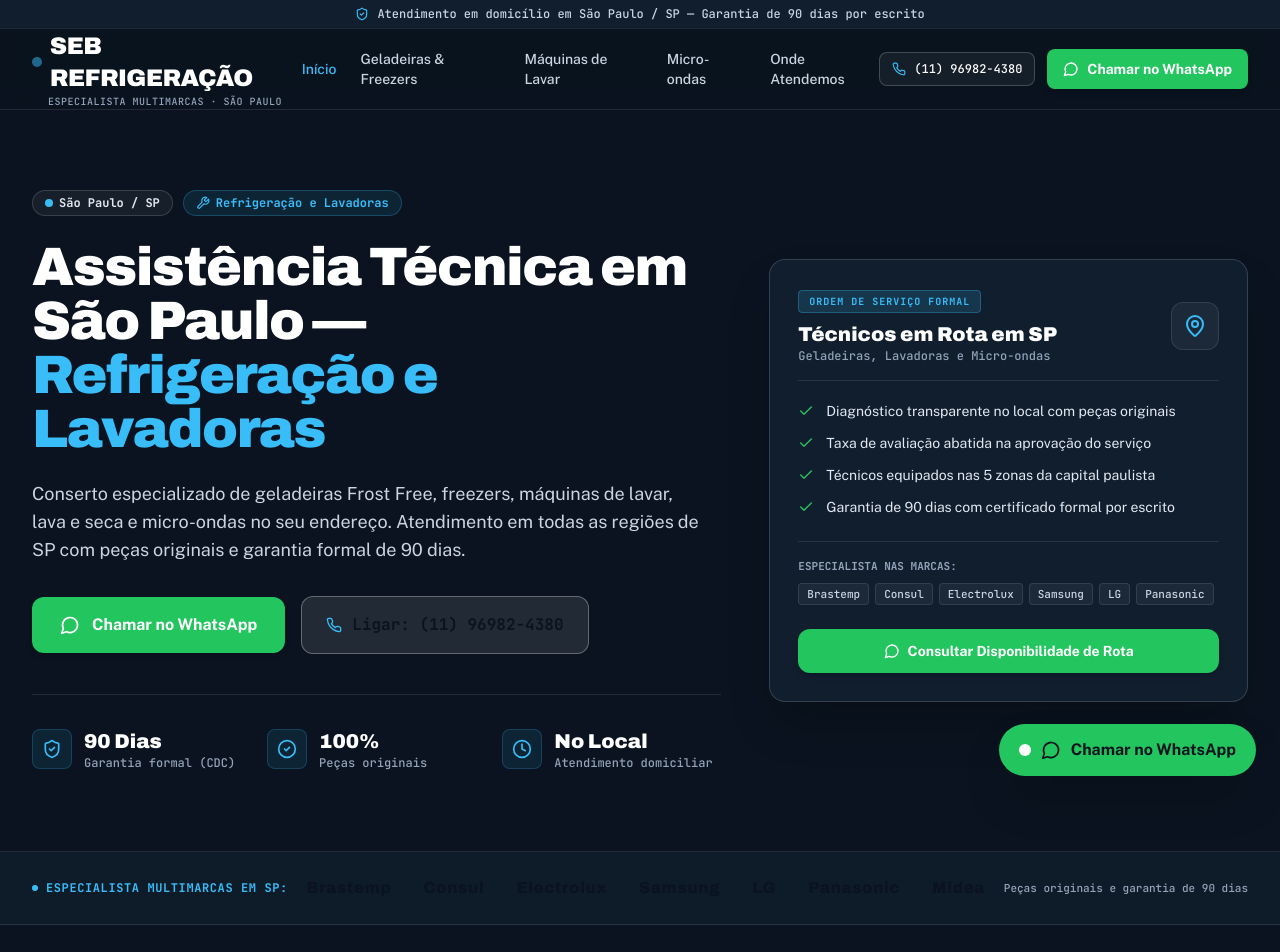
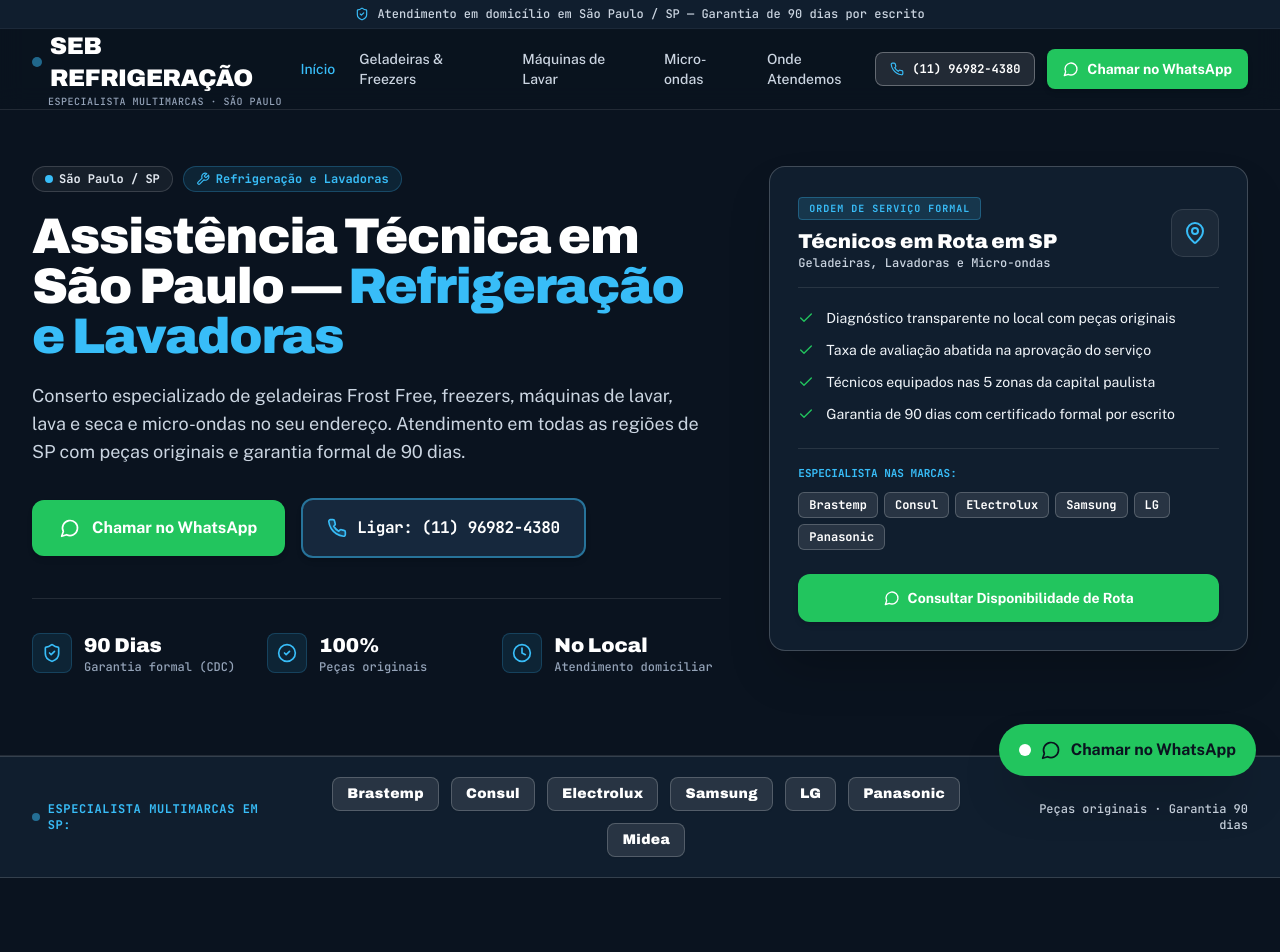
Before and after one commit to douglas-nexoia/seb-refrigeracao, a React (Vite) app: page / in a window 1280 px wide. Shown: the top 952 px of the page. Built offline with nearby package versions, Linux system fonts and the light colour scheme.

Commit message:
fix: alto contraste no botao de ligar e marcas com badges brancas nitidas em Brands e Hero

```diff
--- a/src/components/Brands.tsx
+++ b/src/components/Brands.tsx
@@ -12,26 +12,26 @@ export const Brands: React.FC = () => {
   ];
 
   return (
-    <section className="bg-base-surface/80 border-b border-white/10 py-6">
+    <section className="bg-[#101E2E] border-y border-white/15 py-5">
       <div className="container-max flex flex-col md:flex-row items-center justify-between gap-4">
-        <div className="flex items-center gap-2 text-xs font-mono uppercase text-cyan tracking-wider font-semibold">
-          <span className="w-1.5 h-1.5 rounded-full bg-cyan"></span>
+        <div className="flex items-center gap-2 text-xs font-mono uppercase text-cyan tracking-wider font-bold">
+          <span className="w-2 h-2 rounded-full bg-cyan animate-pulse"></span>
           <span>Especialista Multimarcas em SP:</span>
         </div>
 
-        <div className="flex flex-wrap items-center justify-center gap-x-8 gap-y-2">
+        <div className="flex flex-wrap items-center justify-center gap-2 sm:gap-3">
           {brands.map((brand) => (
             <span
               key={brand}
-              className="text-slate-300 hover:text-white font-heading font-extrabold text-sm sm:text-base tracking-wider transition-colors"
+              className="text-white font-heading font-black text-xs sm:text-sm tracking-wide px-3.5 py-1.5 rounded-lg bg-white/10 border border-white/20 hover:border-cyan hover:text-cyan transition-all shadow-sm"
             >
               {brand}
             </span>
           ))}
         </div>
 
-        <div className="text-[11px] font-mono text-slate-400 text-center md:text-right">
-          Peças originais e garantia de 90 dias
+        <div className="text-xs font-mono text-slate-300 text-center md:text-right font-medium">
+          Peças originais · Garantia 90 dias
         </div>
       </div>
     </section>
--- a/src/components/Header.tsx
+++ b/src/components/Header.tsx
@@ -68,11 +68,11 @@ export const Header: React.FC<HeaderProps> = ({ currentRoute = '/' }) => {
           <a
             href={OFFICIAL_PHONE_LINK}
             onClick={() => reportarConversaoTelefone()}
-            className="flex items-center gap-2 px-3 py-2 rounded-lg border border-white/20 bg-white/5 hover:bg-white/10 text-white font-mono text-xs whitespace-nowrap flex-shrink-0 transition-colors"
+            className="flex items-center gap-2 px-3.5 py-2 rounded-lg border border-white/30 bg-white/10 hover:bg-white/15 text-white font-mono font-semibold text-xs whitespace-nowrap flex-shrink-0 transition-colors shadow-sm"
             title="Ligar para a SEB Refrigeração"
           >
             <Phone className="w-3.5 h-3.5 text-cyan" />
-            <span>{OFFICIAL_PHONE_DISPLAY}</span>
+            <span className="text-white font-bold">{OFFICIAL_PHONE_DISPLAY}</span>
           </a>
 
           {/* WhatsApp Primary CTA */}
@@ -135,10 +135,10 @@ export const Header: React.FC<HeaderProps> = ({ currentRoute = '/' }) => {
                 reportarConversaoTelefone();
                 setIsMenuOpen(false);
               }}
-              className="w-full flex items-center justify-center gap-2.5 py-3 rounded-lg border border-white/20 text-white font-mono text-sm bg-white/5"
+              className="w-full flex items-center justify-center gap-2.5 py-3 rounded-lg border border-white/30 text-white font-mono font-bold text-sm bg-white/10 hover:bg-white/15"
             >
               <Phone className="w-4 h-4 text-cyan" />
-              <span>Ligar: {OFFICIAL_PHONE_DISPLAY}</span>
+              <span className="text-white font-bold">Ligar: {OFFICIAL_PHONE_DISPLAY}</span>
             </a>
 
             <a
--- a/src/components/Hero.tsx
+++ b/src/components/Hero.tsx
@@ -22,13 +22,13 @@ export const Hero: React.FC<HeroProps> = ({
   const brandsList = ['Brastemp', 'Consul', 'Electrolux', 'Samsung', 'LG', 'Panasonic'];
 
   return (
-    <section className="relative min-h-[560px] lg:min-h-[640px] flex items-center bg-base overflow-hidden py-12 lg:py-20 border-b border-white/10">
+    <section className="relative bg-base overflow-hidden pt-8 pb-14 sm:pt-12 sm:pb-16 lg:pt-14 lg:pb-20 border-b border-white/10">
       <div className="container-max relative z-10 w-full">
-        <div className="grid grid-cols-1 lg:grid-cols-12 gap-10 lg:gap-12 items-center">
+        <div className="grid grid-cols-1 lg:grid-cols-12 gap-10 lg:gap-12 items-start">
           {/* Left Column (7 cols): Main Value Proposition & CTAs */}
           <div className="lg:col-span-7">
             {/* 2 Canonical Badges */}
-            <div className="flex flex-wrap items-center gap-2.5 mb-6">
+            <div className="flex flex-wrap items-center gap-2.5 mb-5">
               <span className="inline-flex items-center gap-1.5 px-3 py-1 rounded-full text-xs font-mono font-semibold bg-white/5 text-slate-200 border border-white/15">
                 <span className="w-2 h-2 rounded-full bg-cyan"></span>
                 São Paulo / SP
@@ -40,7 +40,7 @@ export const Hero: React.FC<HeroProps> = ({
             </div>
 
             {/* H1 Heading */}
-            <h1 className="text-3xl sm:text-4xl md:text-5xl lg:text-[54px] font-heading font-black tracking-tight leading-[1.12] text-white mb-6">
+            <h1 className="text-3xl sm:text-4xl md:text-5xl lg:text-[50px] font-heading font-black tracking-tight leading-[1.14] text-white mb-5">
               {title}
             </h1>
 
@@ -57,20 +57,20 @@ export const Hero: React.FC<HeroProps> = ({
                 onClick={() => reportarConversaoWhatsApp()}
                 target="_blank"
                 rel="noopener noreferrer"
-                className="inline-flex items-center justify-center gap-3 bg-whatsapp hover:bg-whatsapp-hover text-white font-bold text-base px-7 py-4 rounded-xl shadow-md transition-all hover:scale-[1.02] active:scale-[0.98] text-center"
+                className="inline-flex items-center justify-center gap-3 bg-whatsapp hover:bg-whatsapp-hover text-white font-bold text-base px-7 py-4 rounded-xl shadow-md transition-all hover:scale-[1.02] active:scale-[0.98] text-center whitespace-nowrap"
               >
                 <MessageCircle className="w-5 h-5" />
                 <span>Chamar no WhatsApp</span>
               </a>
 
-              {/* Secondary: Direct Phone Call */}
+              {/* Secondary: Direct Phone Call (High Contrast, Bold White Text) */}
               <a
                 href={OFFICIAL_PHONE_LINK}
                 onClick={() => reportarConversaoTelefone()}
-                className="inline-flex items-center justify-center gap-2.5 text-white font-semibold font-mono text-sm sm:text-base px-6 py-4 rounded-xl border border-white/30 bg-white/10 hover:bg-white/15 transition-all text-center whitespace-nowrap"
+                className="inline-flex items-center justify-center gap-2.5 bg-[#16283D] hover:bg-[#1E3652] text-white font-bold font-mono text-sm sm:text-base px-6 py-4 rounded-xl border-2 border-cyan/50 hover:border-cyan transition-all text-center whitespace-nowrap shadow-md"
               >
-                <Phone className="w-4 h-4 text-cyan" />
-                <span>Ligar: {OFFICIAL_PHONE_DISPLAY}</span>
+                <Phone className="w-5 h-5 text-cyan fill-cyan/20 flex-shrink-0" />
+                <span className="text-white font-bold tracking-tight">Ligar: {OFFICIAL_PHONE_DISPLAY}</span>
               </a>
             </div>
 
@@ -110,7 +110,7 @@ export const Hero: React.FC<HeroProps> = ({
 
           {/* Right Column (5 cols): Technical Service Card (Desktop Only) */}
           <div className="hidden lg:block lg:col-span-5">
-            <div className="bg-base-surface border border-white/15 rounded-2xl p-6 lg:p-7 shadow-2xl relative">
+            <div className="bg-[#101E2E] border border-white/20 rounded-2xl p-6 lg:p-7 shadow-2xl relative">
               {/* Card Header */}
               <div className="flex items-center justify-between pb-4 border-b border-white/10 mb-5">
                 <div>
@@ -120,7 +120,7 @@ export const Hero: React.FC<HeroProps> = ({
                   <h3 className="font-heading font-black text-xl text-white mt-2">
                     Técnicos em Rota em SP
                   </h3>
-                  <p className="text-xs text-slate-400 font-mono">
+                  <p className="text-xs text-slate-300 font-mono">
                     Geladeiras, Lavadoras e Micro-ondas
                   </p>
                 </div>
@@ -131,34 +131,34 @@ export const Hero: React.FC<HeroProps> = ({
 
               {/* Technical Checklist */}
               <div className="space-y-3 mb-6 font-sans">
-                <div className="flex items-start gap-3 text-xs sm:text-sm text-slate-200">
+                <div className="flex items-start gap-3 text-xs sm:text-sm text-slate-100">
                   <Check className="w-4 h-4 text-whatsapp flex-shrink-0 mt-0.5" />
                   <span>Diagnóstico transparente no local com peças originais</span>
                 </div>
-                <div className="flex items-start gap-3 text-xs sm:text-sm text-slate-200">
+                <div className="flex items-start gap-3 text-xs sm:text-sm text-slate-100">
                   <Check className="w-4 h-4 text-whatsapp flex-shrink-0 mt-0.5" />
                   <span>Taxa de avaliação abatida na aprovação do serviço</span>
                 </div>
-                <div className="flex items-start gap-3 text-xs sm:text-sm text-slate-200">
+                <div className="flex items-start gap-3 text-xs sm:text-sm text-slate-100">
                   <Check className="w-4 h-4 text-whatsapp flex-shrink-0 mt-0.5" />
                   <span>Técnicos equipados nas 5 zonas da capital paulista</span>
                 </div>
-                <div className="flex items-start gap-3 text-xs sm:text-sm text-slate-200">
+                <div className="flex items-start gap-3 text-xs sm:text-sm text-slate-100">
                   <Check className="w-4 h-4 text-whatsapp flex-shrink-0 mt-0.5" />
                   <span>Garantia de 90 dias com certificado formal por escrito</span>
                 </div>
               </div>
 
-              {/* Brands Chips */}
+              {/* Brands Chips (High Contrast) */}
               <div className="pt-4 border-t border-white/10 mb-6">
-                <p className="text-[11px] font-mono uppercase text-slate-400 mb-2 font-semibold">
+                <p className="text-[11px] font-mono uppercase text-cyan mb-2.5 font-bold">
                   Especialista nas marcas:
                 </p>
                 <div className="flex flex-wrap gap-1.5">
                   {brandsList.map((brand) => (
                     <span
                       key={brand}
-                      className="text-[11px] font-mono px-2 py-0.5 rounded bg-white/5 text-slate-300 border border-white/10"
+                      className="text-xs font-mono font-bold px-2.5 py-1 rounded-md bg-white/10 text-white border border-white/20"
                     >
                       {brand}
                     </span>
@@ -172,7 +172,7 @@ export const Hero: React.FC<HeroProps> = ({
                 onClick={() => reportarConversaoWhatsApp()}
                 target="_blank"
                 rel="noopener noreferrer"
-                className="w-full inline-flex items-center justify-center gap-2 bg-whatsapp hover:bg-whatsapp-hover text-white py-3 px-4 rounded-xl font-bold text-sm shadow-md transition-all text-center"
+                className="w-full inline-flex items-center justify-center gap-2 bg-whatsapp hover:bg-whatsapp-hover text-white py-3.5 px-4 rounded-xl font-bold text-sm shadow-md transition-all text-center"
               >
                 <MessageCircle className="w-4 h-4" />
                 <span>Consultar Disponibilidade de Rota</span>
```
